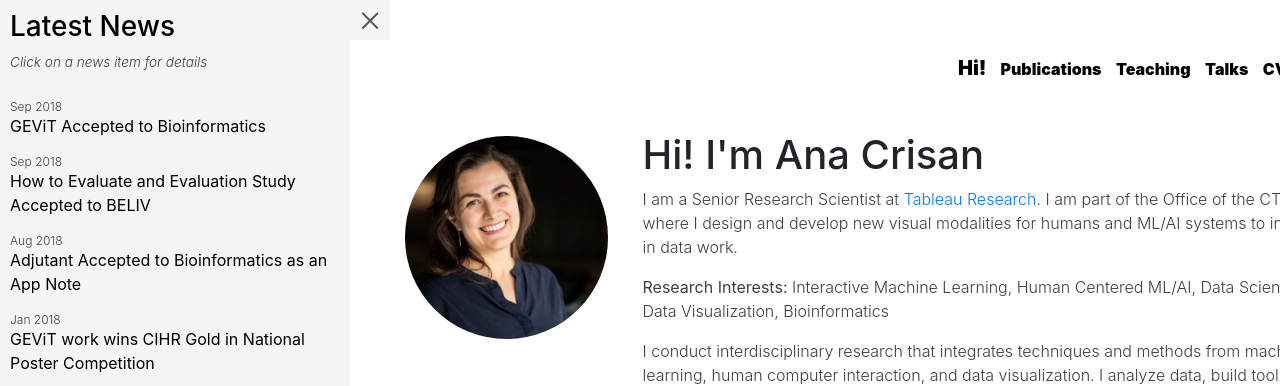
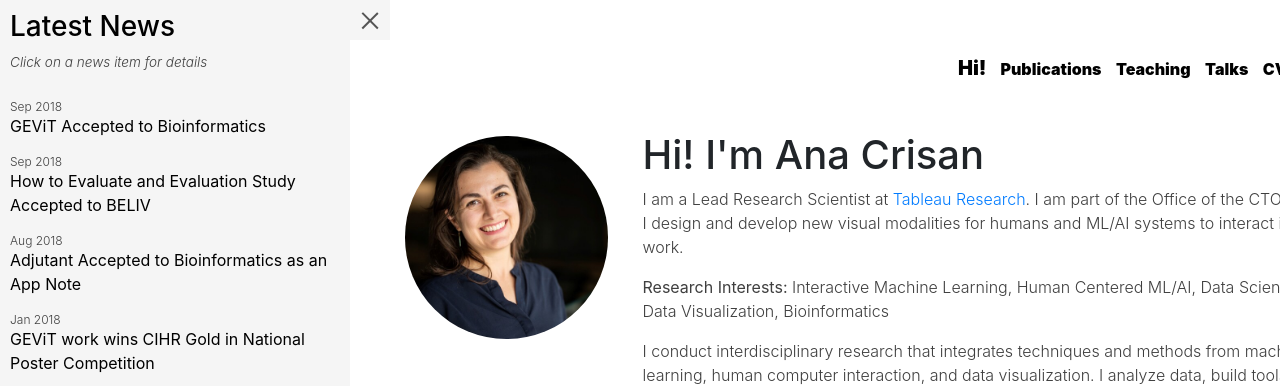
Before and after one commit to amcrisan/amcrisan.github.io, a Jekyll site: the page built from index.md, in a window 1280 px wide. Shown: the top 386 px of the page. Built offline with Jekyll 4.4.1, drawn with Linux system fonts in a browser that asks for light colours; nearby versions of some CDN libraries.

Commit message:
update title

```diff
--- a/index.md
+++ b/index.md
@@ -21,7 +21,7 @@ layout: default
         <div class="col-12 col-md-9">
 
             <h1 id="top"> Hi! I'm Ana Crisan</h1>
-            <p> I am a Senior Research Scientist at <a target=_blank href="https://research.tableau.com/"> Tableau Research</a>. I am part of the Office of the CTO, where I design and develop new visual modalities for humans and ML/AI systems to interact in data work. </p>
+            <p> I am a Lead Research Scientist at <a target=_blank href="https://research.tableau.com/"> Tableau Research</a>. I am part of the Office of the CTO, where I design and develop new visual modalities for humans and ML/AI systems to interact in data work. </p>
 
             <p><strong>Research Interests:</strong> Interactive Machine Learning, Human Centered ML/AI, Data Science, Data Visualization, Bioinformatics</p>
 
```
Also changed, not shown: 1 other file.
